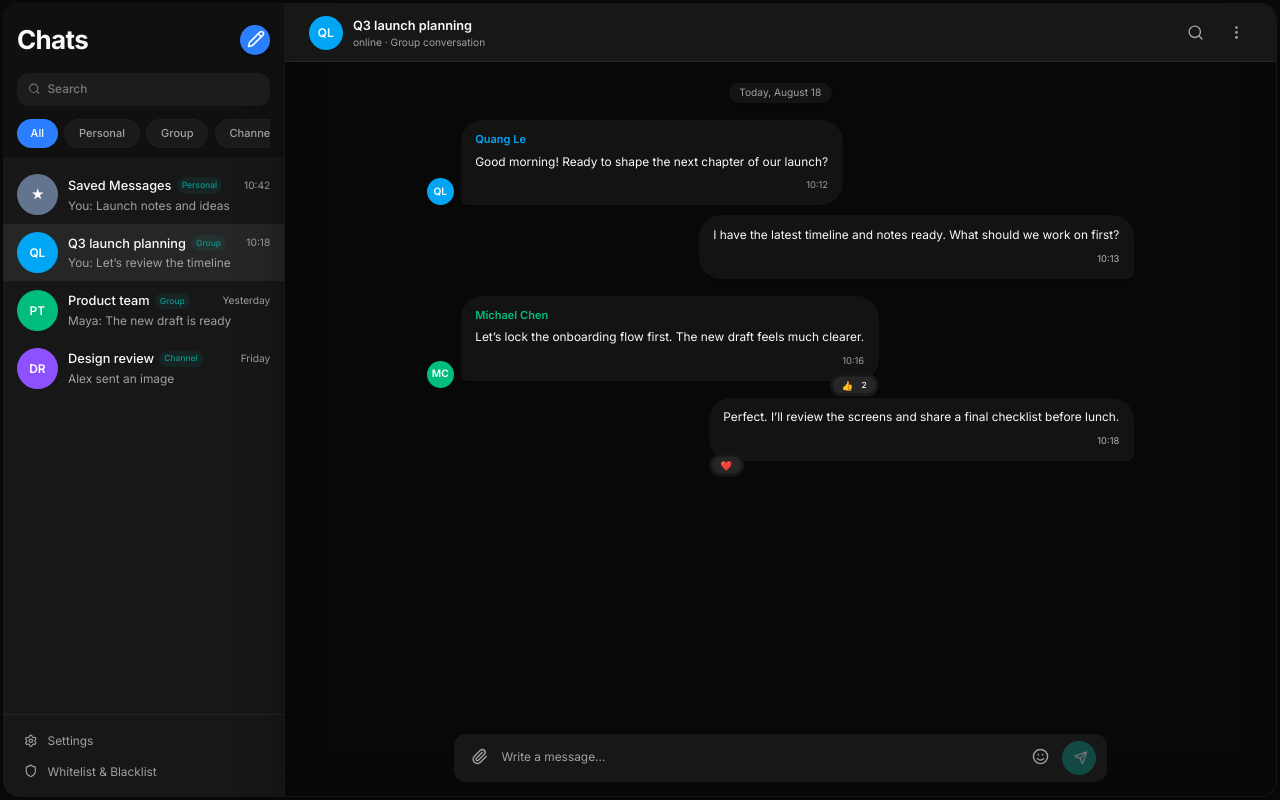
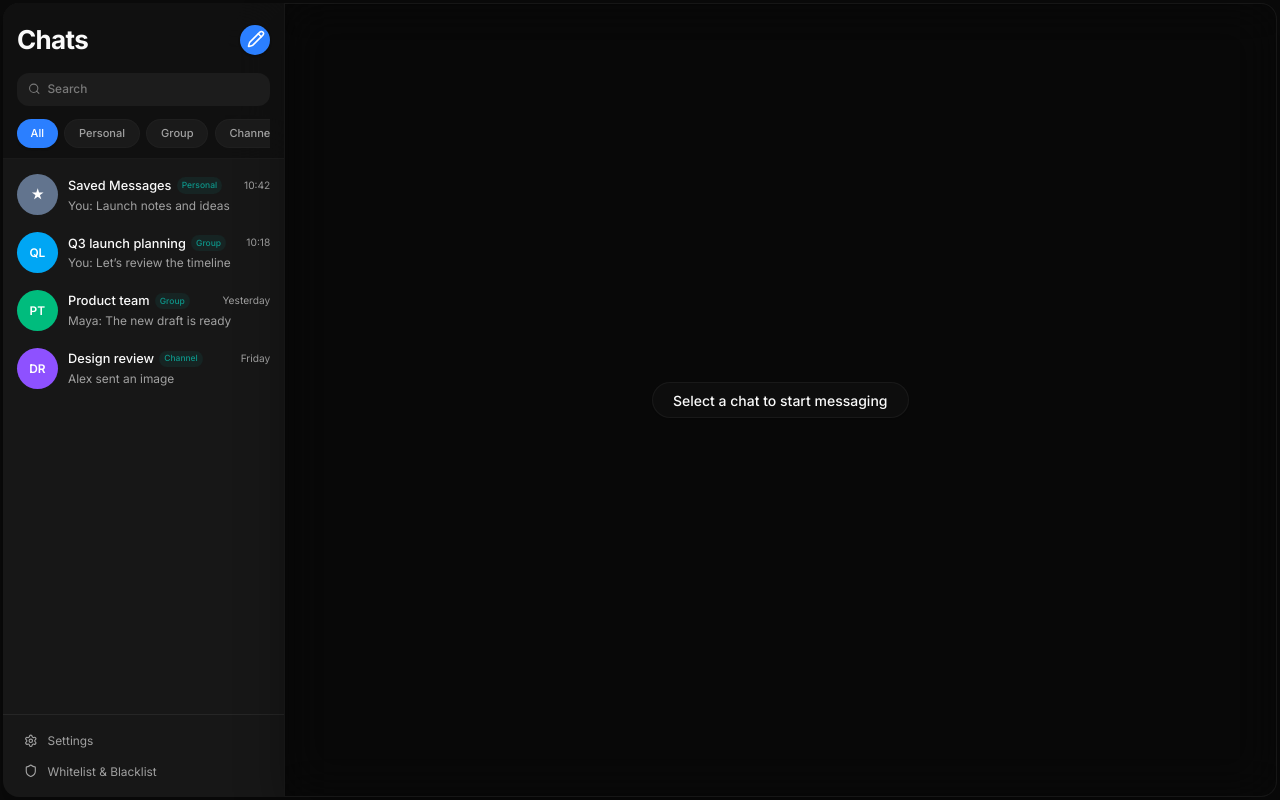
Before and after one commit to pphatdev/telegram-bot, a Next.js app: page / in a window 1280 px wide. Built offline with nearby package versions, Linux system fonts and the light colour scheme; a web font is replaced by a local one.

Commit message:
feat: implement chat page structure with responsive sidebar and header components

```diff
--- a/src/app/page.tsx
+++ b/src/app/page.tsx
@@ -1,6 +1,6 @@
 "use client";
 
-import { useState, useRef } from "react";
+import { useState, useRef, useEffect } from "react";
 import { ChatSidebar } from "@/features/chats/components/chat-sidebar";
 import { ChatHeader } from "@/features/chats/components/chat-header";
 import { ChatMessage } from "@/features/chats/components/chat-message";
@@ -8,6 +8,7 @@ import { ChatInput } from "@/features/chats/components/chat-input";
 
 export default function ChatPage() {
   const [mobileView, setMobileView] = useState<'sidebar' | 'chat'>('sidebar');
+  const [activeChatId, setActiveChatId] = useState<number | null>(null);
   const [replyTo, setReplyTo] = useState<{ author: string; text: string } | null>(null);
   const [activeEmojiTab, setActiveEmojiTab] = useState<'emoji' | 'sticker' | 'gif'>('emoji');
   const inputRef = useRef<HTMLTextAreaElement>(null);
@@ -17,12 +18,43 @@ export default function ChatPage() {
     setTimeout(() => inputRef.current?.focus(), 0);
   };
 
+  useEffect(() => {
+    const handleKeyDown = (e: KeyboardEvent) => {
+      if (e.key === 'Escape' && activeChatId !== null) {
+        setActiveChatId(null);
+        setMobileView('sidebar');
+      }
+    };
+    window.addEventListener('keydown', handleKeyDown);
+    return () => window.removeEventListener('keydown', handleKeyDown);
+  }, [activeChatId]);
+
   return (
     <main className="flex h-screen bg-background p-1">
-      <ChatSidebar mobileView={mobileView} setMobileView={setMobileView} />
+      <ChatSidebar
+        mobileView={mobileView}
+        setMobileView={setMobileView}
+        activeChatId={activeChatId}
+        setActiveChatId={setActiveChatId}
+      />
 
-      <section className={`glass min-w-0 flex-1 flex-col overflow-hidden lg:rounded-l-none rounded-[16px] bg-chat-pattern ${mobileView === 'chat' ? 'flex animate-in fade-in slide-in-from-right-8 lg:animate-none duration-300' : 'hidden lg:flex'}`}>
-        <ChatHeader setMobileView={setMobileView} />
+      {activeChatId === null ? (
+        <section className={`glass min-w-0 flex-1 flex-col overflow-hidden lg:rounded-l-none rounded-[16px] bg-chat-pattern ${mobileView === 'chat' ? 'flex animate-in fade-in slide-in-from-right-8 lg:animate-none duration-300' : 'hidden lg:flex'}`}>
+          <div className="flex flex-1 items-center justify-center">
+            <div className="bg-card/40 backdrop-blur-md rounded-full px-6 py-2 text-[14px] font-medium text-foreground shadow-sm border border-white/5">
+              Select a chat to start messaging
+            </div>
+          </div>
+        </section>
+      ) : (
+        <section className={`glass min-w-0 flex-1 flex-col overflow-hidden lg:rounded-l-none rounded-[16px] bg-chat-pattern ${mobileView === 'chat' ? 'flex animate-in fade-in slide-in-from-right-8 lg:animate-none duration-300' : 'hidden lg:flex'}`}>
+          <ChatHeader
+            setMobileView={setMobileView}
+            closeChat={() => {
+              setActiveChatId(null);
+              setMobileView('sidebar');
+            }}
+          />
 
         <div className="mx-auto flex w-full max-w-4xl flex-1 flex-col overflow-hidden px-3 sm:px-8">
           <div className="flex-1 overflow-y-auto py-6">
@@ -75,7 +107,8 @@ export default function ChatPage() {
             setActiveEmojiTab={setActiveEmojiTab}
           />
         </div>
-      </section>
+        </section>
+      )}
     </main>
   );
 }
--- a/src/features/chats/components/chat-header.tsx
+++ b/src/features/chats/components/chat-header.tsx
@@ -2,12 +2,13 @@ import { ArrowLeft, Search, EllipsisVertical } from "lucide-react";
 
 interface ChatHeaderProps {
   setMobileView: (view: 'sidebar' | 'chat') => void;
+  closeChat?: () => void;
 }
 
-export function ChatHeader({ setMobileView }: ChatHeaderProps) {
+export function ChatHeader({ setMobileView, closeChat }: ChatHeaderProps) {
   return (
     <header className="flex h-17 items-center gap-3 border-b border-border bg-card px-4 shadow-sm sm:px-7">
-      <button onClick={() => setMobileView('sidebar')} aria-label="Back to chats" className="rounded-full p-2 hover:bg-accent lg:hidden">
+      <button onClick={() => { setMobileView('sidebar'); if (closeChat) closeChat(); }} aria-label="Back to chats" className="rounded-full p-2 text-muted-foreground hover:bg-accent">
         <ArrowLeft className="w-5 h-5" />
       </button>
       <span className="grid size-10 place-items-center rounded-full bg-sky-500 text-sm font-semibold text-white">QL</span>
--- a/src/features/chats/components/chat-sidebar.tsx
+++ b/src/features/chats/components/chat-sidebar.tsx
@@ -7,6 +7,8 @@ import { SettingsModal } from "./settings-modal";
 interface ChatSidebarProps {
   mobileView: 'sidebar' | 'chat';
   setMobileView: (view: 'sidebar' | 'chat') => void;
+  activeChatId: number | null;
+  setActiveChatId: (id: number) => void;
 }
 
 type ChatType = 'All' | 'Personal' | 'Group' | 'Channel';
@@ -18,7 +20,7 @@ const MOCK_CHATS = [
   { id: 4, name: 'Design review', type: 'Channel', time: 'Friday', message: 'Alex sent an image', avatarText: 'DR', avatarColor: 'bg-violet-500' },
 ];
 
-export function ChatSidebar({ mobileView, setMobileView }: ChatSidebarProps) {
+export function ChatSidebar({ mobileView, setMobileView, activeChatId, setActiveChatId }: ChatSidebarProps) {
   const [activeTab, setActiveTab] = useState<ChatType>('All');
   const [searchQuery, setSearchQuery] = useState('');
   const [showSettings, setShowSettings] = useState(false);
@@ -120,8 +122,11 @@ export function ChatSidebar({ mobileView, setMobileView }: ChatSidebarProps) {
         {filteredChats.map((chat) => (
           <button
             key={chat.id}
-            onClick={() => setMobileView('chat')}
-            className={`flex w-full items-center gap-3 px-4 py-2.5 text-left transition hover:bg-accent/60 ${chat.active ? 'bg-accent' : ''}`}
+            onClick={() => {
+              setActiveChatId(chat.id);
+              setMobileView('chat');
+            }}
+            className={`flex w-full items-center gap-3 px-4 py-2.5 text-left transition hover:bg-accent/60 ${activeChatId === chat.id ? 'bg-accent' : ''}`}
           >
             <span className={`grid size-12 shrink-0 place-items-center rounded-full text-sm font-semibold text-white ${chat.avatarColor}`}>
               {chat.avatarText}
```
